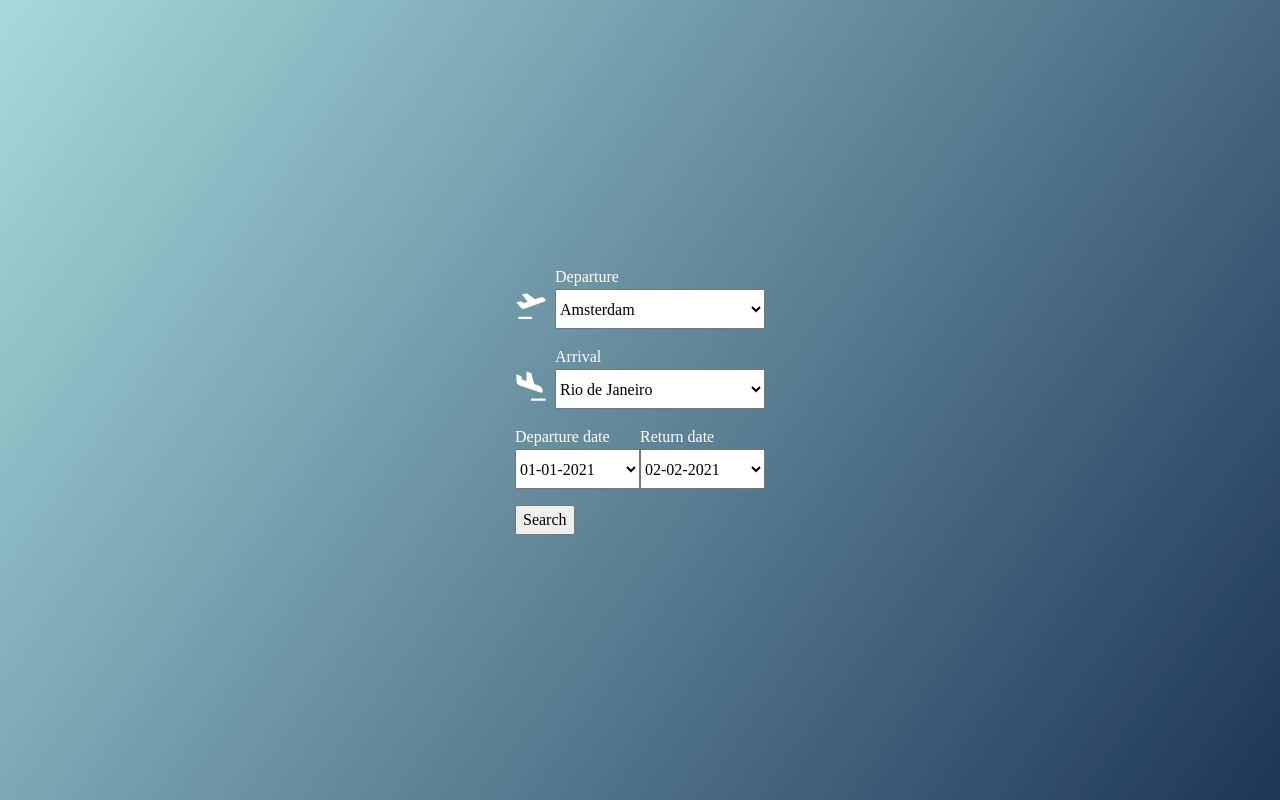
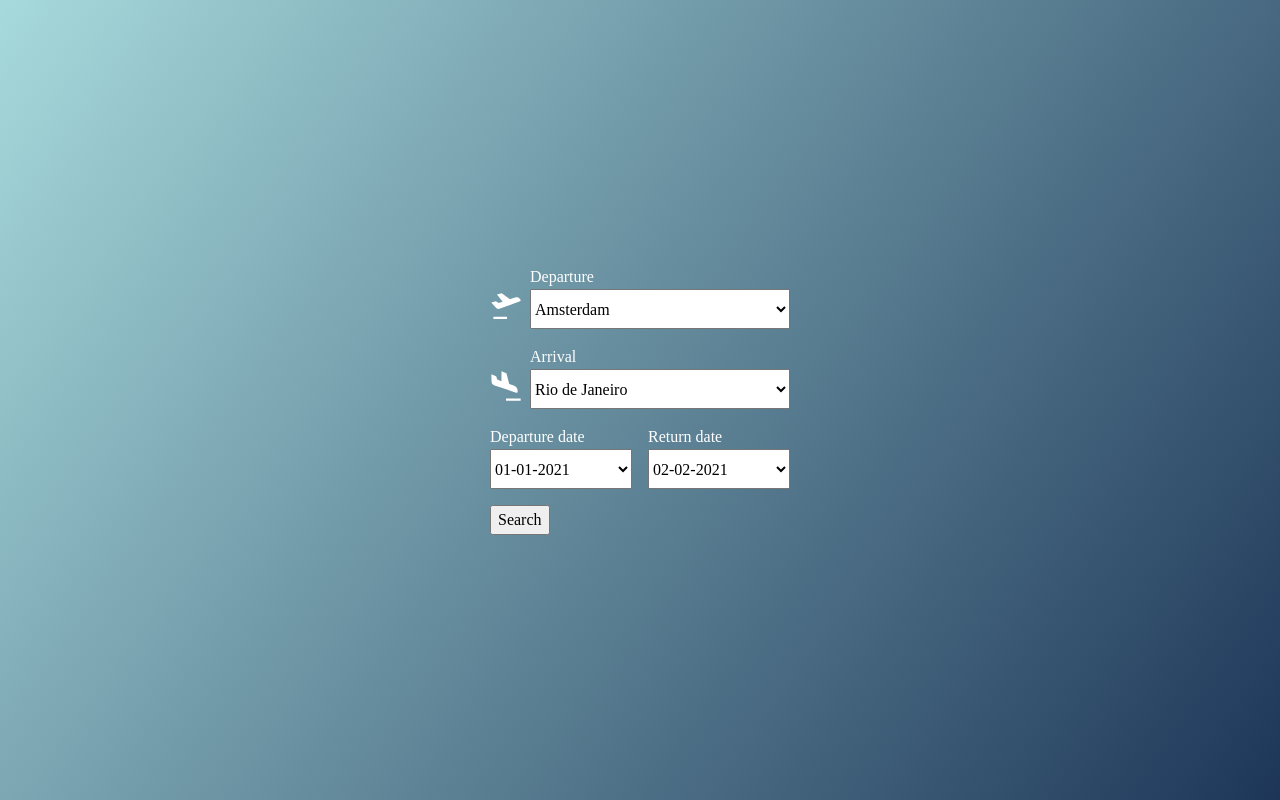
Before and after one commit to ndemia/flight-search, a plain HTML site: page index.html in a window 1280 px wide. Drawn offline with Linux system fonts and the light colour scheme.

Commit message:
Added missing styles and classes

```diff
--- a/index.html
+++ b/index.html
@@ -83,10 +83,10 @@
           </div>
         </section>
 
-        <div class="">
-          <button class="btn" type="submit">Search</button>
+        <section class="form__submit">
+          <button class="btn form__btn" type="submit">Search</button>
           <span class="loader-out hidden"><span class="loader-in"></span></span>
-        </div>
+        </section>
 
     </form>
 
--- a/scss/styles.scss
+++ b/scss/styles.scss
@@ -36,7 +36,7 @@ body {
 }
 
 .form {
-    width: 250px;
+    width: 300px;
 
     &__group {
         display: flex;
@@ -62,6 +62,10 @@ body {
         width: 50%;
     }
 
+    &__division:first-child {
+        margin-right: 1rem;
+    }
+
     &__label {
         display: block;
     }
@@ -74,7 +78,7 @@ body {
         width: 100%;
     }
 
-    &__input--half {
-        width: 50%;
+    &__submit {
+
     }
 }
```
Also changed, not shown: css/styles.css.
